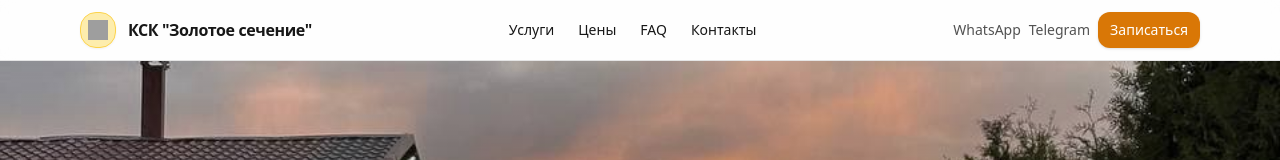
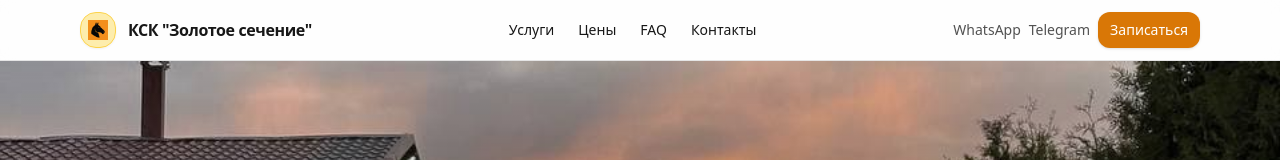
Before and after one commit to EvgenyShil/zavidovo-horses, a React (Vite) app: page / in a window 1280 px wide. Shown: the top 160 px of the page. Built offline with nearby package versions, Linux system fonts and the light colour scheme; grey boxes are pictures that could not be loaded.

Commit message:
fix: correct horse logo path

```diff
--- a/src/App.jsx
+++ b/src/App.jsx
@@ -61,7 +61,7 @@ export default function App() {
         <div className="max-w-6xl mx-auto px-4 py-3 flex items-center justify-between">
           <div className="flex items-center gap-3">
             <span className="inline-flex items-center justify-center w-9 h-9 rounded-2xl bg-amber-200/70 border border-amber-300 shadow-sm">
-              <img src="/logo-horse.png" alt="" className="w-5 h-5" />
+              <img src="/images/logo-horse.png" alt="" className="w-5 h-5" />
             </span>
             <span className="font-semibold tracking-tight">{BRAND}</span>
           </div>
@@ -511,7 +511,7 @@ export default function App() {
         <div className="max-w-6xl mx-auto px-4 py-6 flex flex-col sm:flex-row items-center justify-between gap-4">
           <div className="flex items-center gap-2">
             <span className="inline-flex items-center justify-center w-7 h-7 rounded-xl bg-amber-200/70 border border-amber-300">
-              <img src="/logo-horse.png" alt="" className="w-4 h-4" />
+              <img src="/images/logo-horse.png" alt="" className="w-4 h-4" />
             </span>
             <span className="text-sm">{BRAND}</span>
           </div>
```
